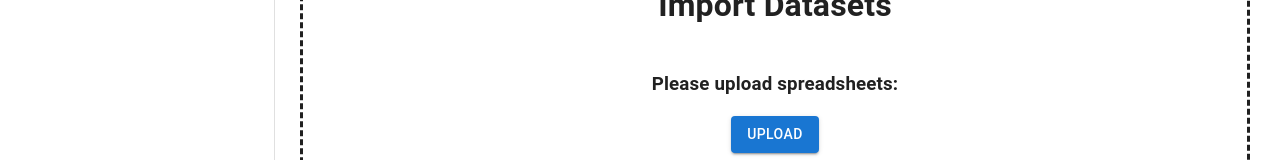
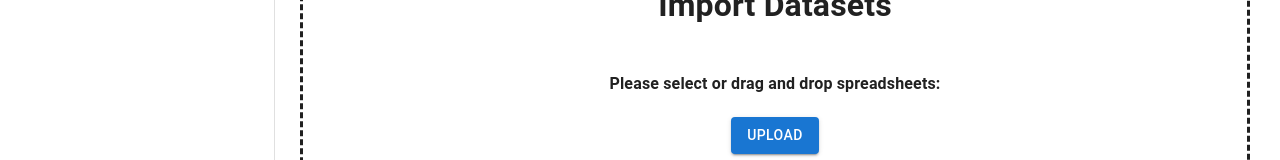
Before and after one commit to philippejlyu/CSC302, a React (Create React App) app in the folder crime_database/: page / in a window 1280 px wide. Shown: the part 293-453 px from the top of the page. Built offline with nearby package versions, Linux system fonts and the light colour scheme.

Commit message:
Fixed allowed file types and image transparency

```diff
--- a/crime_database/src/ImportData.js
+++ b/crime_database/src/ImportData.js
@@ -24,11 +24,18 @@ const ImportData = () => {
         if(event.type === "drop"){
           let el = document.getElementById('main-page');
           el.style.backgroundColor = 'White';
-          files = event.dataTransfer.files;
+          for(let i = 0; i < event.dataTransfer.files.length; i++){
+            let file = event.dataTransfer.files[i];
+            if(file.name.endsWith(".csv") || file.name.endsWith(".xlsx")){
+              files.push(file);
+            }
+          }
         }
         else if(event.type === "change"){
           files = event.target.files;
         }
+
+        if(files.length > 0){
         const url = 'http://localhost:5000/upload';
         const formData = new FormData();
 
@@ -45,6 +52,7 @@ const ImportData = () => {
         else{
           ReactDOM.findDOMNode(document.getElementById("status")).replaceWith(status);
         }
+
         axios.post(url, formData).then((res) => {
             console.log(res);
             let el = document.getElementById("status");
@@ -75,6 +83,7 @@ const ImportData = () => {
             el.style.color = 'red';
         });
       }
+      }
 
     return(
         <React.Fragment>
@@ -83,7 +92,7 @@ const ImportData = () => {
           <div ></div>
           <div id='center-items' style={{display:'grid', placeItems:'center', marginTop: '175px'}}>
           <h1>Import Datasets</h1>
-          <h3>Please upload spreadsheets:</h3>
+          <h4>Please select or drag and drop spreadsheets:</h4>
           <Button id="upload-button" variant="contained" component="label">
             Upload
             <input hidden multiple accept=".csv, .xlsx" type="file" onChange={handleChange}/>
```
Also changed, not shown: crime_database/src/images/csv.png, crime_database/src/images/excel.png.
